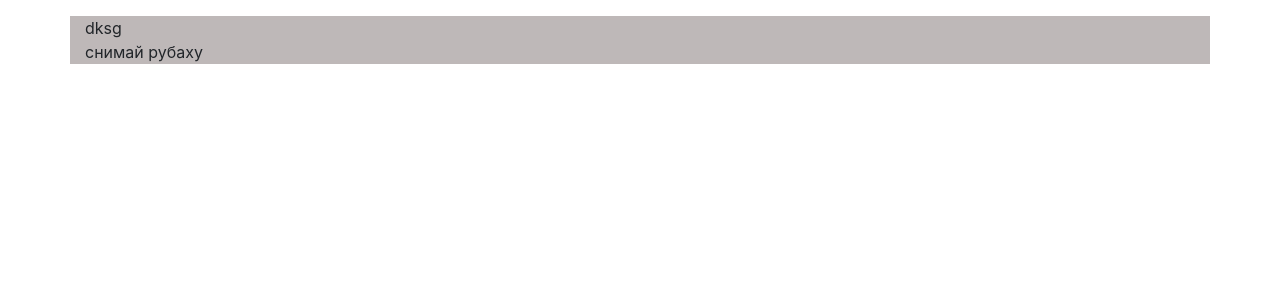
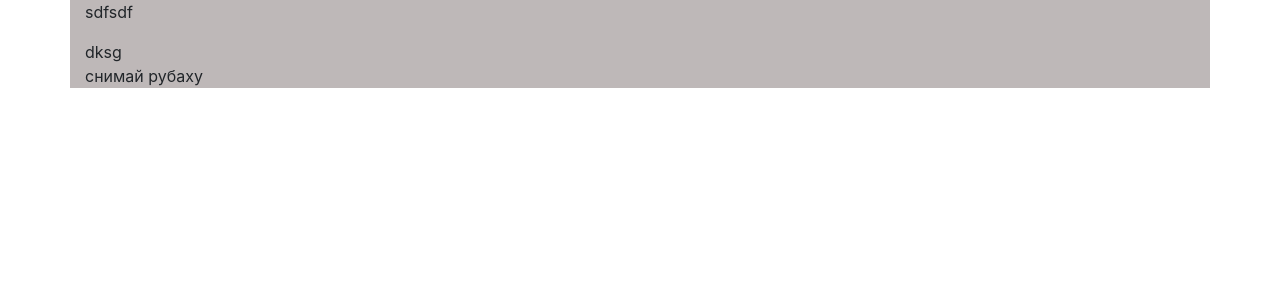
Before and after one commit to ervinkhalil15/john_test, a React (Create React App) app: page / in a window 1280 px wide. Shown: the top 300 px of the page. Built offline with nearby package versions, Linux system fonts and the light colour scheme.

Commit message:
комент

```diff
--- a/src/App.js
+++ b/src/App.js
@@ -13,7 +13,7 @@ function App() {
   return (
     <>
     <div className="container box">
-      <p className></p>
+      <p className>sdfsdf</p>
       <a>dksg</a>
       <div>снимай рубаху</div>
     </div>
```
